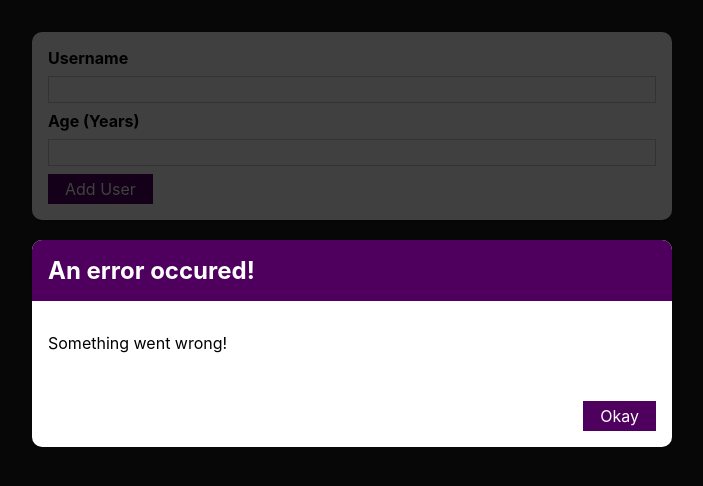
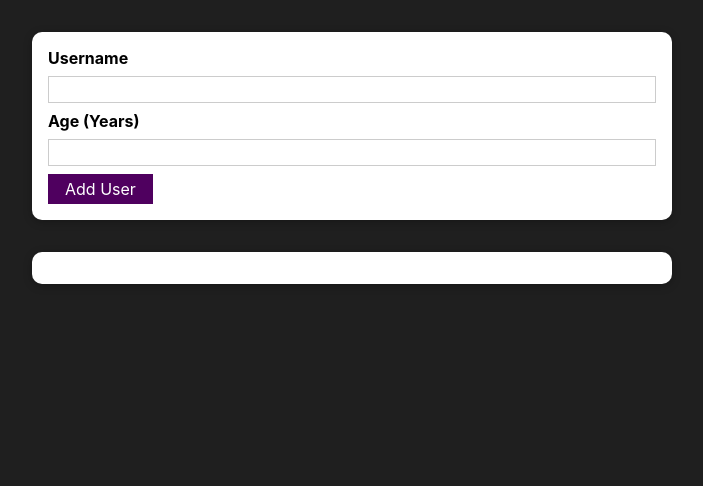
Before and after one commit to kostiskalkounos/list-app, a React (Create React App) app: page / in a window 1280 px wide. Shown: the top 486 px of the page, without its empty margins (288-991 px from the left). Built offline with nearby package versions, Linux system fonts and the light colour scheme.

Commit message:
manage error state

```diff
--- a/src/components/UI/ErrorModal.js
+++ b/src/components/UI/ErrorModal.js
@@ -5,7 +5,7 @@
 const ErrorModal = (props) => {
   return (
     <div>
-      <div className={styles.backdrop} />
+      <div className={styles.backdrop} onClick={props.onConfirm} />
       <Card className={styles.modal}>
         <header className={styles.header}>
           <h2>{props.title}</h2>
@@ -14,7 +14,7 @@
           <p>{props.message}</p>
         </div>
         <footer className={styles.actions}>
-          <Button>Okay</Button>
+          <Button onClick={props.onConfirm}>Okay</Button>
         </footer>
       </Card>
     </div>
--- a/src/components/Users/AddUser.js
+++ b/src/components/Users/AddUser.js
@@ -7,14 +7,22 @@
 const AddUser = (props) => {
   const [enteredUsername, setEnteredUserName] = useState("");
   const [enteredAge, setEnteredAge] = useState("");
+  const [error, setError] = useState();
 
   const addUserHandler = (event) => {
     event.preventDefault();
-    if (
-      enteredUsername.trim().length === 0 ||
-      enteredAge.trim().length === 0 ||
-      +enteredAge < 1
-    ) {
+    if (enteredUsername.trim().length === 0 || enteredAge.trim().length === 0) {
+      setError({
+        title: "Invalid input",
+        message: "Please enter a valid name and age (non-empty values).",
+      });
+      return;
+    }
+    if (+enteredAge < 1) {
+      setError({
+        title: "Invalid age",
+        message: "Please enter a valid age.",
+      });
       return;
     }
     props.onAddUser(enteredUsername, enteredAge);
@@ -30,9 +38,19 @@
     setEnteredAge(event.target.value);
   };
 
+  const errorHandler = () => {
+    setError(null);
+  };
+
   return (
     <div>
-      <ErrorModal title="An error occured!" message="Something went wrong!" />
+      {error && (
+        <ErrorModal
+          title={error.title}
+          message={error.message}
+          onConfirm={errorHandler}
+        />
+      )}
       <Card className={styles.input}>
         <form onSubmit={addUserHandler}>
           <label htmlFor="username">Username</label>
```
